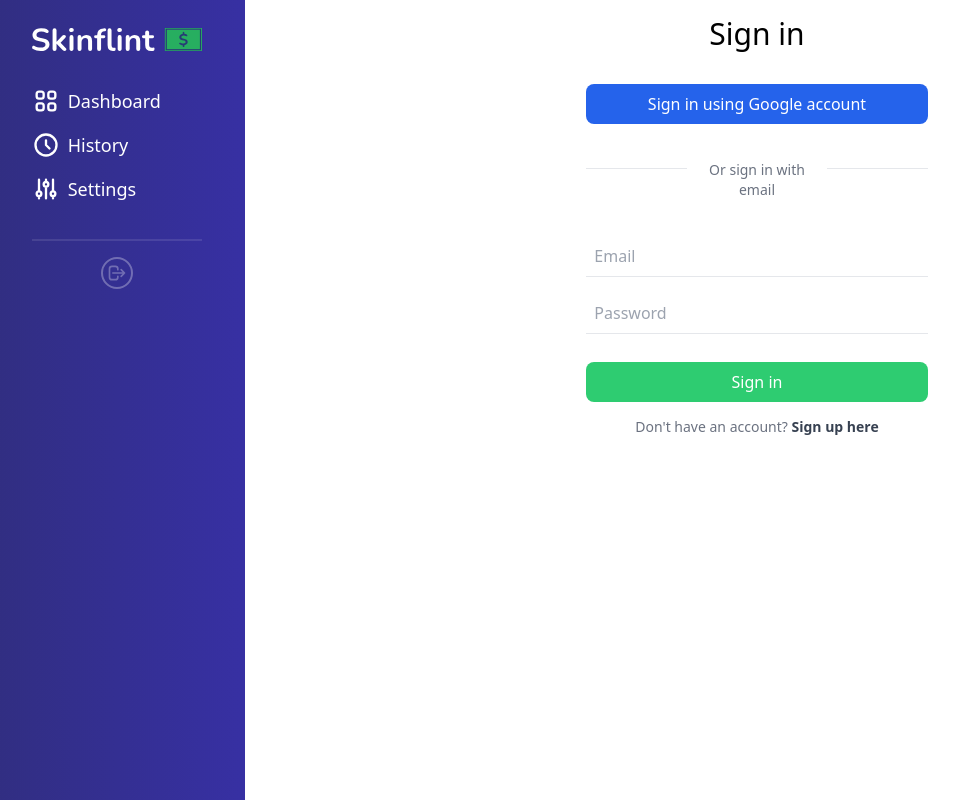
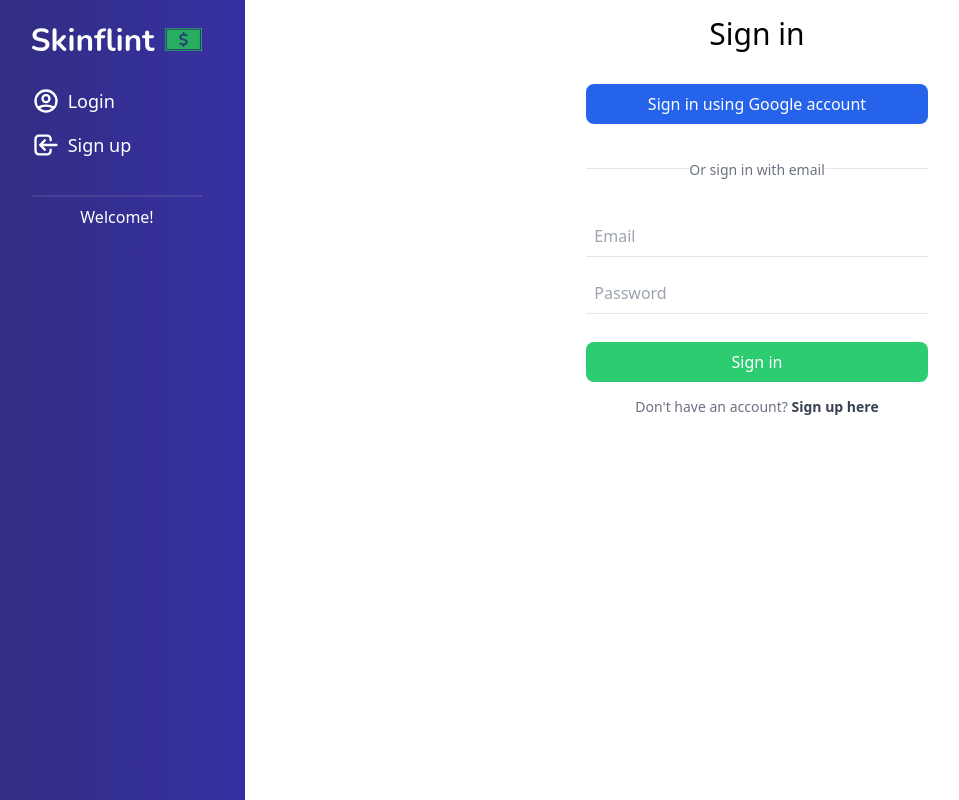
Before and after one commit to Bembnias/skinflint-me, a Vue app: page /signin in a window 1280 px wide. Shown: the whole page, without its empty margins (11-970 px from the left). Built offline with nearby package versions, Linux system fonts and the light colour scheme; no server answers; what litepie-datepicker, vue3-apexcharts would draw is missing.

Commit message:
Add firebase local auth and route guard

```diff
--- a/package.json
+++ b/package.json
@@ -13,6 +13,7 @@
     "autoprefixer": "^9",
     "core-js": "^3.6.5",
     "dayjs": "^1.10.4",
+    "firebase": "^8.5.0",
     "json-server": "^0.16.3",
     "litepie-datepicker": "^1.0.3",
     "postcss": "^7",
--- a/src/components/dashboard/ChartTab.vue
+++ b/src/components/dashboard/ChartTab.vue
@@ -1,10 +1,13 @@
 <template>
-  <div class="shadow-md col-span-12 md:col-span-6 row-span-2 md:row-span-3 rounded-lg overflow-hidden">
+  <div class="relative shadow-md col-span-12 md:col-span-6 row-span-2 md:row-span-3 rounded-lg overflow-hidden">
     <h5 class="mt-5 ml-9 mb-9 2xl:text-4xl font-semibold">Top Expense Categories</h5>
-    <div v-if="series" class="mx-auto w-full xl:w-10/12 2xl:w-8/12">
+    <div v-if="series.length" class="mx-auto w-full xl:w-10/12 2xl:w-8/12">
       <apexchart type="donut" :options="options" :series="series"></apexchart>
     </div>
-    <div v-else>Loading data</div>
+    <div v-else class="text-center text-gray-400 absolute top-1/2 left-1/2 transform -translate-y-1/2 -translate-x-1/2">
+      <p>No expenses yet</p>
+      <i class='bx bx-message-square-x text-2xl'></i>
+    </div>
   </div>
 </template>
 
--- a/src/components/dashboard/LatestTab.vue
+++ b/src/components/dashboard/LatestTab.vue
@@ -24,7 +24,7 @@ export default {
       return props.actions.reverse().slice(0, 5)
     })
 
-    return { latestHistory}
+    return { latestHistory }
   }
 }
 </script>
--- a/src/components/layout/Sidebar.vue
+++ b/src/components/layout/Sidebar.vue
@@ -3,7 +3,7 @@
         <div class="w-1/2 lg:w-8/12 mx-auto mt-7">
             <img class="hidden lg:block w-full" src="../../assets/img/skinflint-logo.svg" alt="Skinflint logo">
 
-            <div class="flex flex-col mt-9 space-y-4">
+            <div v-if="user" class="flex flex-col mt-9 space-y-4">
                 <router-link :to="{ name: 'Home' }" class="flex flex-row">
                     <div class="w-7">
                         <svg class="stroke-current stroke-1 text-white" xmlns="http://www.w3.org/2000/svg" fill="none" viewBox="0 0 24 24" stroke="currentColor"><path stroke-linecap="round" stroke-linejoin="round" stroke-width="2" d="M4 6a2 2 0 012-2h2a2 2 0 012 2v2a2 2 0 01-2 2H6a2 2 0 01-2-2V6zM14 6a2 2 0 012-2h2a2 2 0 012 2v2a2 2 0 01-2 2h-2a2 2 0 01-2-2V6zM4 16a2 2 0 012-2h2a2 2 0 012 2v2a2 2 0 01-2 2H6a2 2 0 01-2-2v-2zM14 16a2 2 0 012-2h2a2 2 0 012 2v2a2 2 0 01-2 2h-2a2 2 0 01-2-2v-2z" /></svg>
@@ -24,16 +24,50 @@
                 </router-link>
             </div>
 
-            <div class="flex flex-col content-center mt-9">
+            <div v-else class="flex flex-col mt-9 space-y-4">
+                <router-link :to="{ name: 'SignIn' }" class="flex flex-row">
+                    <div class="w-7">
+                        <svg class="stroke-current stroke-1 text-white" xmlns="http://www.w3.org/2000/svg" fill="none" viewBox="0 0 24 24" stroke="currentColor"><path stroke-linecap="round" stroke-linejoin="round" stroke-width="2" d="M5.121 17.804A13.937 13.937 0 0112 16c2.5 0 4.847.655 6.879 1.804M15 10a3 3 0 11-6 0 3 3 0 016 0zm6 2a9 9 0 11-18 0 9 9 0 0118 0z" /></svg>
+                    </div>
+                    <span class="text-white text-lg ml-2">Login</span>
+                </router-link>
+                <router-link :to="{ name: 'SignUp' }" class="flex flex-row">
+                    <div class="w-7">
+                        <svg class="stroke-current stroke-1 text-white" xmlns="http://www.w3.org/2000/svg" fill="none" viewBox="0 0 24 24" stroke="currentColor"><path stroke-linecap="round" stroke-linejoin="round" stroke-width="2" d="M11 16l-4-4m0 0l4-4m-4 4h14m-5 4v1a3 3 0 01-3 3H6a3 3 0 01-3-3V7a3 3 0 013-3h7a3 3 0 013 3v1" /></svg>
+                    </div>
+                    <span class="text-white text-lg ml-2">Sign up</span>
+                </router-link>
+            </div>
+
+            <div v-if="user" @click="handleLogout" class="flex flex-col content-center mt-9">
                 <div class="mx-auto h-0.5 w-full bg-white bg-opacity-10"></div>
                 <div class="flex mt-4 mx-auto w-8 h-8 border-2 border-white rounded-full content-center border-opacity-30 hover:border-opacity-100 cursor-pointer">
                     <svg class="mx-auto w-5 stroke-current stroke-1 text-white text-opacity-30" xmlns="http://www.w3.org/2000/svg" fill="none" viewBox="0 0 24 24" stroke="currentColor"><path stroke-linecap="round" stroke-linejoin="round" stroke-width="2" d="M17 16l4-4m0 0l-4-4m4 4H7m6 4v1a3 3 0 01-3 3H6a3 3 0 01-3-3V7a3 3 0 013-3h4a3 3 0 013 3v1" /></svg>
                 </div>
+            </div>
+            <div v-else class="mt-9">
+                <div class="mx-auto h-0.5 w-full bg-white bg-opacity-10"></div>
+                <p class="text-center text-white m-2">Welcome!</p>
             </div>
         </div>
     </div>
 </template>
 
 <script>
-export default {}
+import useLogout from '../../composables/useLogout'
+import getUser from '../../composables/getUser'
+
+export default {
+    setup() {
+        const { error, logout } = useLogout()
+        const { user } = getUser()
+
+        const handleLogout = async () => {
+            await logout()
+            !error.value && console.log('User logged out')
+        }
+
+        return { handleLogout, user }
+    }
+}
 </script>
--- a/src/composables/getUser.js
+++ b/src/composables/getUser.js
@@ -6,7 +6,8 @@ const user = ref(projectAuth.currentUser)
 
 // auth changes
 projectAuth.onAuthStateChanged(_user => {
-  console.log('User state change. Current user is:', _user)
+  // === Use this console log in development mode ===
+  // console.log('User state change. Current user is:', _user)
   user.value = _user
 });
 
--- a/src/composables/useLogin.js
+++ b/src/composables/useLogin.js
@@ -12,6 +12,7 @@ const login = async (email, password) => {
     const res = await projectAuth.signInWithEmailAndPassword(email, password)
     error.value = null
     isPending.value = false
+    console.log(res)
     return res
   }
   catch(err) {
--- a/src/firebase/config.js
+++ b/src/firebase/config.js
@@ -1,5 +1,6 @@
 import firebase from 'firebase/app'
 import 'firebase/firestore'
+import 'firebase/auth'
 
 const firebaseConfig = {
     apiKey: "AIzaSyBjOKBNxfH34Jg85RV5kmczxZK2QJSLYFs",
@@ -12,5 +13,6 @@ const firebaseConfig = {
 
 firebase.initializeApp(firebaseConfig)
 
+export const projectAuth = firebase.auth()
 export const projectFirestore = firebase.firestore()
 export const timestamp = firebase.firestore.FieldValue.serverTimestamp
--- a/src/router/index.js
+++ b/src/router/index.js
@@ -4,12 +4,26 @@ import History from '../views/History.vue'
 import Settings from '../views/Settings.vue'
 import SignIn from '../views/auth/SignIn.vue'
 import SignUp from '../views/auth/SignUp.vue'
+import { projectAuth } from '../firebase/config'
+
+// Auth Guard
+const requireAuth = (to, from, next) => {
+  let user = projectAuth.currentUser
+  console.log('Auth guard cur user ', user)
+  if (!user) {
+    next({ name: 'SignIn' })
+  } else {
+    next()
+  }
+}
+
 
 const routes = [
   {
     path: '/',
     name: 'Home',
-    component: Home
+    component: Home,
+    beforeEnter: requireAuth
   },
   {
     path: '/history',
--- a/src/views/auth/SignIn.vue
+++ b/src/views/auth/SignIn.vue
@@ -5,9 +5,11 @@
 
     <div class="my-5 inline-flex w-full">
       <div class="inline-divider mt-2"></div>
-      <p class="mx-1 text-sm text-gray-500">Or sign in with email</p>
+      <p class="mx-1 text-sm text-gray-500 mx-auto">Or sign in with email</p>
       <div class="inline-divider mt-2"></div>
     </div>
+
+    <p v-if="error" class="border-2 border-red-500 p-2 rounded-lg my-4 w-full text-red-500 text-sm">{{error}}</p>
 
     <input type="email" class="border-b w-full p-2 mt-4" placeholder="Email" v-model="email" required>
     <input type="password" class="border-b w-full p-2 mt-4 mb-2" placeholder="Password" v-model="password" required>
@@ -23,17 +25,23 @@
 
 <script>
 import { ref } from 'vue'
+import useLogin from '../../composables/useLogin'
+import { useRouter } from 'vue-router'
 
 export default {
   setup() {
+    const { error, login } = useLogin()
+    const router = useRouter()
+
     const email = ref('')
     const password = ref('')
 
-    const handleSubmit = () => {
-      console.log(email.value, password.value)
+    const handleSubmit = async () => {
+      await login(email.value, password.value)
+      !error.value && router.push({ name: 'Home' })
     }
 
-    return { email, password, handleSubmit }
+    return { email, password, handleSubmit, error }
   }
 }
 </script>
@@ -41,7 +49,7 @@ export default {
 <style scoped>
 
 .inline-divider {
-  width: 30%;
+  min-width: 30%;
   height: 1px;
   background-color: #E5E7EB;
 }
--- a/src/views/auth/SignUp.vue
+++ b/src/views/auth/SignUp.vue
@@ -1,13 +1,15 @@
 <template>
   <form @submit.prevent="handleSubmit" class="w-2/3 md:w-1/2 lg:w-1/3 mx-auto text-center">
     <h3 class="text-3xl py-4">Sign up</h3>
-    <p class="bg-blue-600 text-white p-2 rounded-lg my-4 cursor-pointer">Sign up using Google account</p>
+    <p class="bg-blue-600 text-white p-2 rounded-lg my-4 cursor-pointer">Sign up using <span class="font-semibold">Google account</span></p>
 
     <div class="my-5 inline-flex w-full">
       <div class="inline-divider mt-2"></div>
-      <p class="mx-1 text-sm text-gray-500">Or sign up with email</p>
+      <p class="mx-1 text-sm text-gray-500 mx-auto">Or sign up with email</p>
       <div class="inline-divider mt-2"></div>
     </div>
+
+    <p v-if="error" class="border-2 border-red-500 p-2 rounded-lg my-4 w-full text-red-500 text-sm">{{error}}</p>
 
     <input type="text" class="border-b w-full p-2" placeholder="Name" v-model="name">
     <input type="email" class="border-b w-full p-2 mt-4" placeholder="Email" v-model="email">
@@ -24,17 +26,24 @@
 
 <script>
 import { ref } from 'vue'
+import useSignup from '../../composables/useSignup'
+import { useRouter } from 'vue-router'
+
 export default {
   setup() {
+    const { error, signup } = useSignup()
+    const router = useRouter()
+
     const name = ref('')
     const email = ref('')
     const password = ref('')
 
-    const handleSubmit = () => {
-      console.log(name.value, email.value, password.value)
+    const handleSubmit = async () => {
+      await signup(email.value, password.value, name.value)
+      !error.value && router.push({ name: 'Home' })
     }
 
-    return { name, email, password, handleSubmit }
+    return { name, email, password, handleSubmit, error }
   }
 }
 </script>
```
Also changed, not shown: 1 other file (tests, documents, lock files or other folders).
